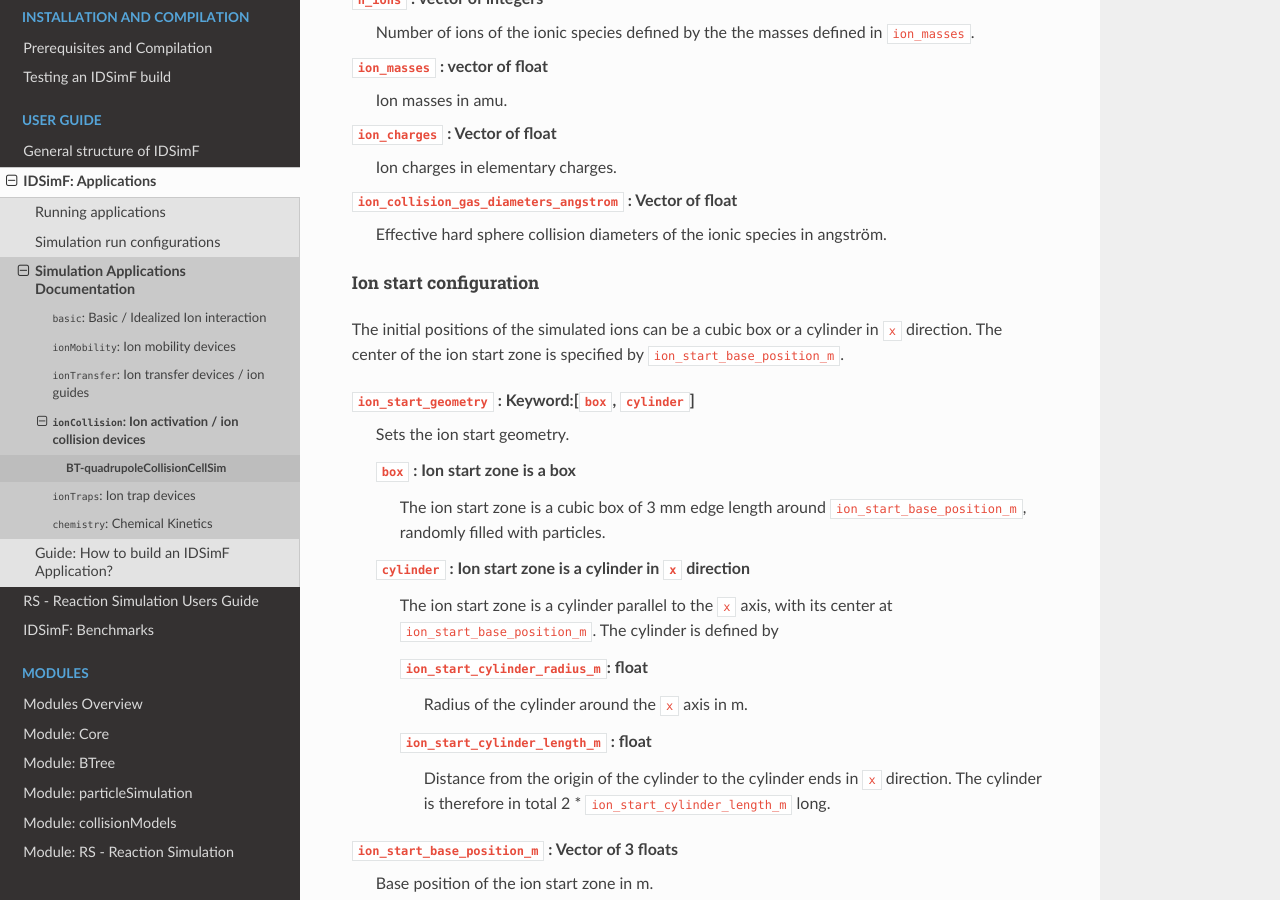
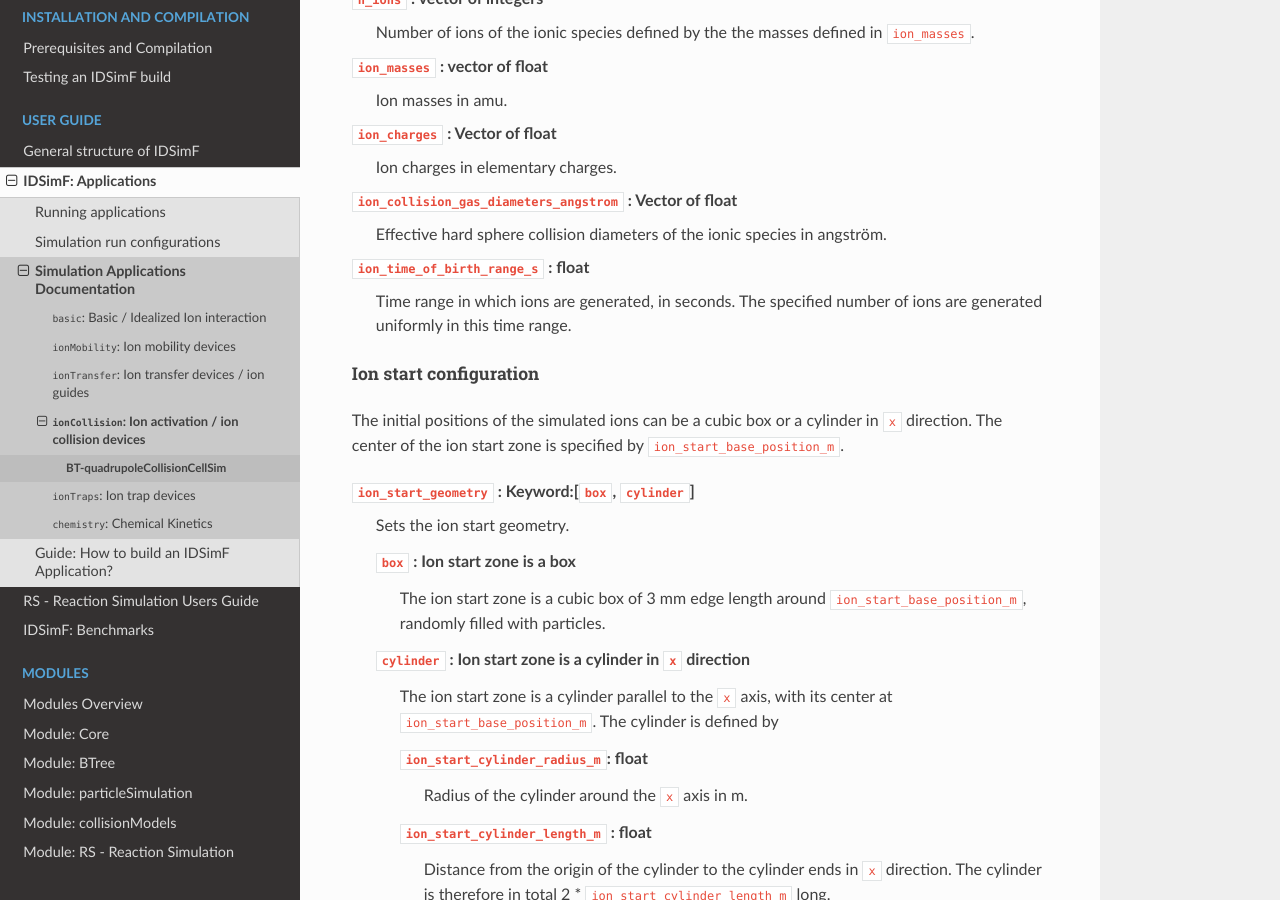
Before and after one commit to IPAMS/IDSimF, a Sphinx documentation site: the page built from documentation/usersguide/applications/BT_quadrupoleCollisionCellSim.rst, in a window 1280 px wide and 900 px high, scrolled down 2615 px. Built offline with Sphinx 7.4.7 and the Read the Docs theme 2.0.0, drawn with Linux system fonts in a browser that asks for light colours.

Commit message:
Adds missing time of birth range configuration option

```diff
--- a/documentation/usersguide/applications/BT_quadrupoleCollisionCellSim.rst
+++ b/documentation/usersguide/applications/BT_quadrupoleCollisionCellSim.rst
@@ -117,6 +117,8 @@
 ``ion_collision_gas_diameters_angstrom`` : Vector of float
     Effective hard sphere collision diameters of the ionic species in angström.
 
+``ion_time_of_birth_range_s`` : float
+    Time range in which ions are generated, in seconds. The specified number of ions are generated uniformly in this time range.
 
 Ion start configuration
 .......................
```
